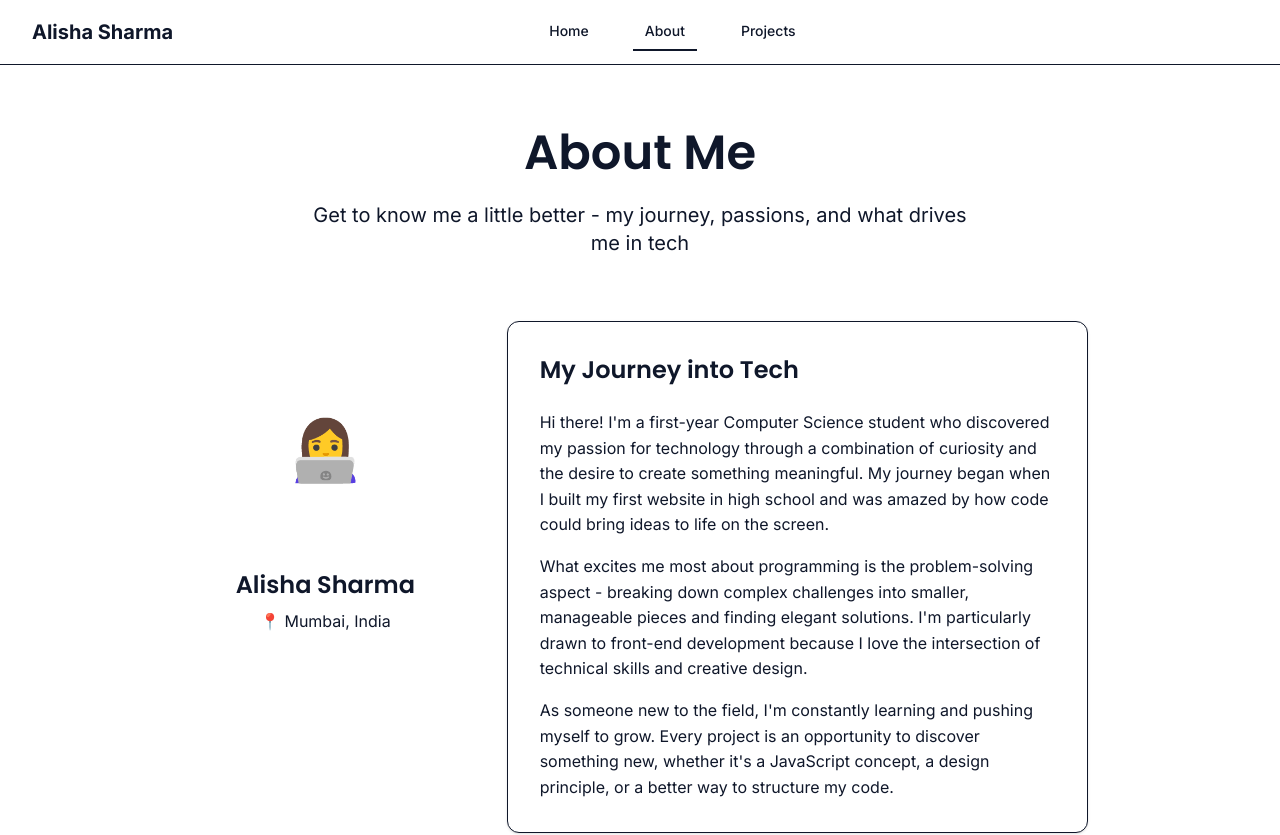
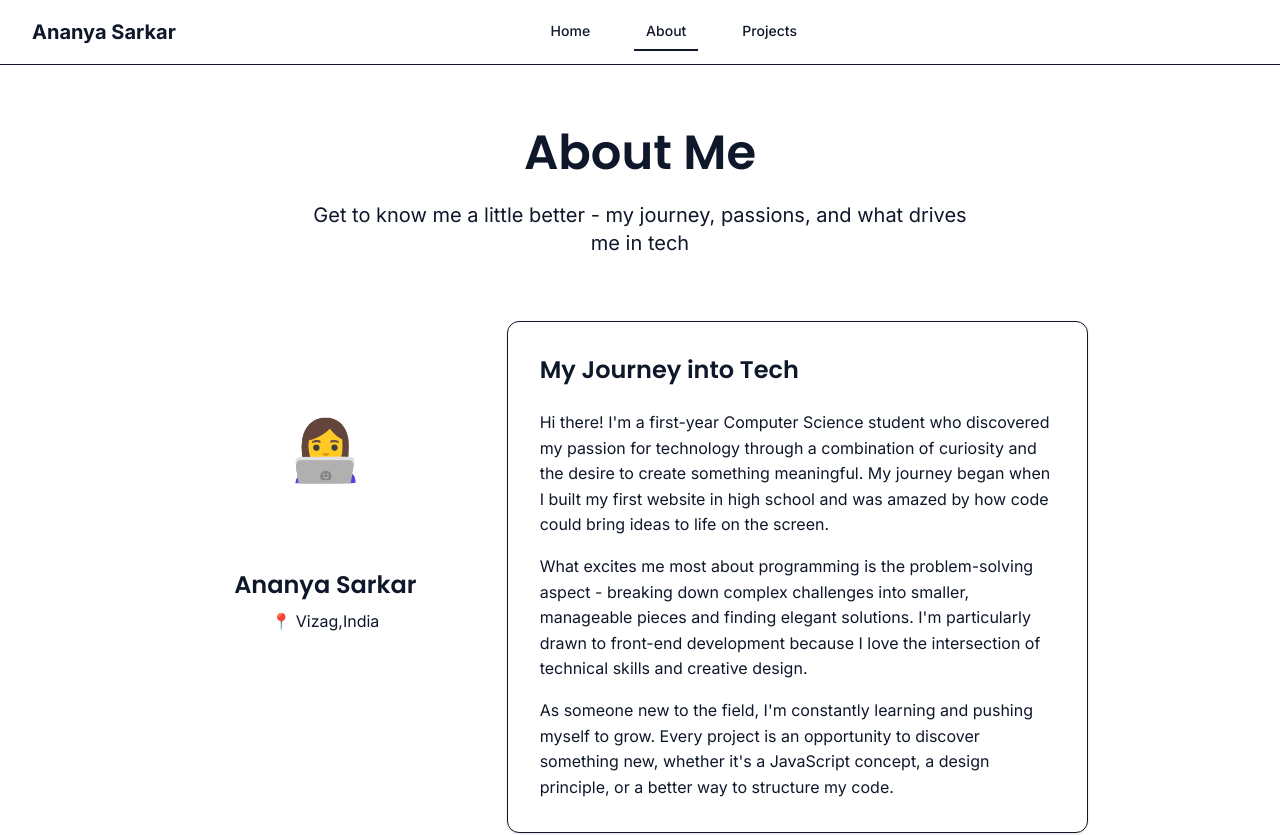
Before and after one commit to ananyasarkar7/ananya-portfolio, a Next.js app: page /about in a window 1280 px wide. Shown: the top 835 px of the page. Built offline with nearby package versions, Linux system fonts and the light colour scheme.

Commit message:
Update portfolio.config.js

```diff
--- a/portfolio.config.js
+++ b/portfolio.config.js
@@ -6,11 +6,11 @@
 
 const portfolioConfig = {
   // === Personal Information ===
-  name: "Alisha Sharma",
+  name: "Ananya Sarkar",
   bio: "A first-year Computer Science student with a passion for creating beautiful and functional web experiences. I'm currently exploring the world of front-end development and am excited to learn and grow my skills.",
   profileImage: "/images/profile-picture.png", // Path to a friendly, professional-looking photo
-  location: "Mumbai, India",
-  email: "hello@alishasharma.dev",
+  location: "Vizag,India",
+  email: "ananyasarkar@gmail",
 
   // === Social Media Links ===
   // Add or remove links as needed
@@ -58,7 +58,7 @@ const portfolioConfig = {
   // === Website Configuration ===
   // For SEO and metadata
   seo: {
-    title: "Alisha Sharma | Aspiring Developer",
+    title: "Ananya Sarkar | Aspiring Developer",
     description: "The personal portfolio of Alisha Sharma, a first-year computer science student.",
   }
 };
```
